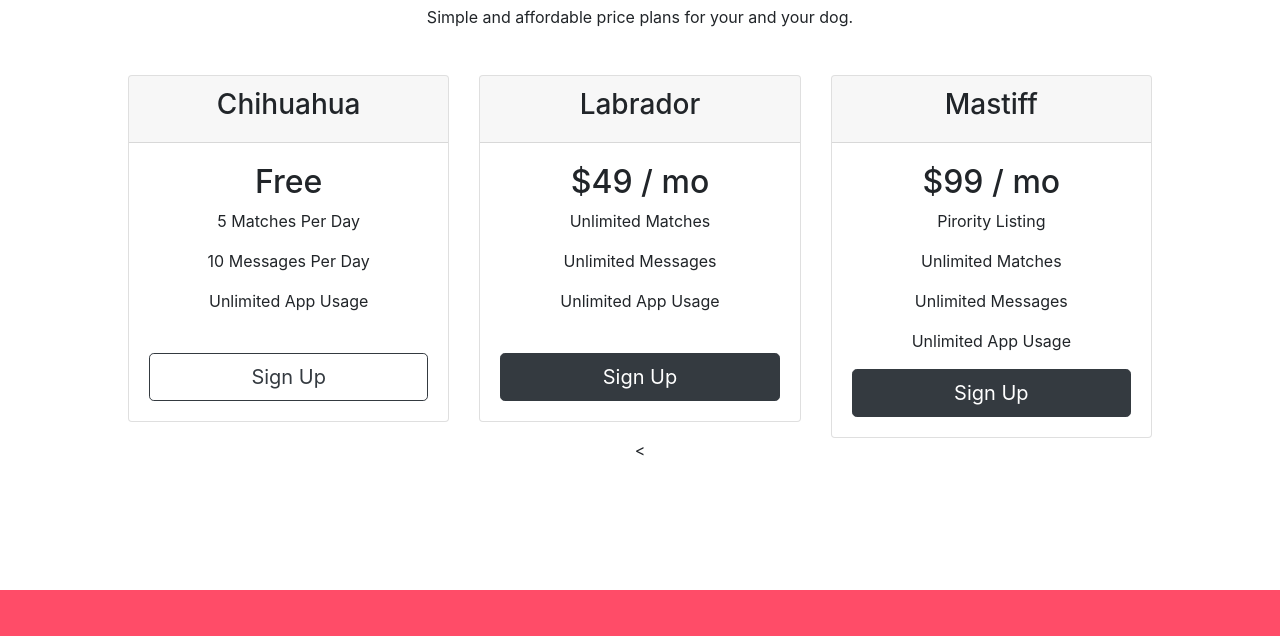
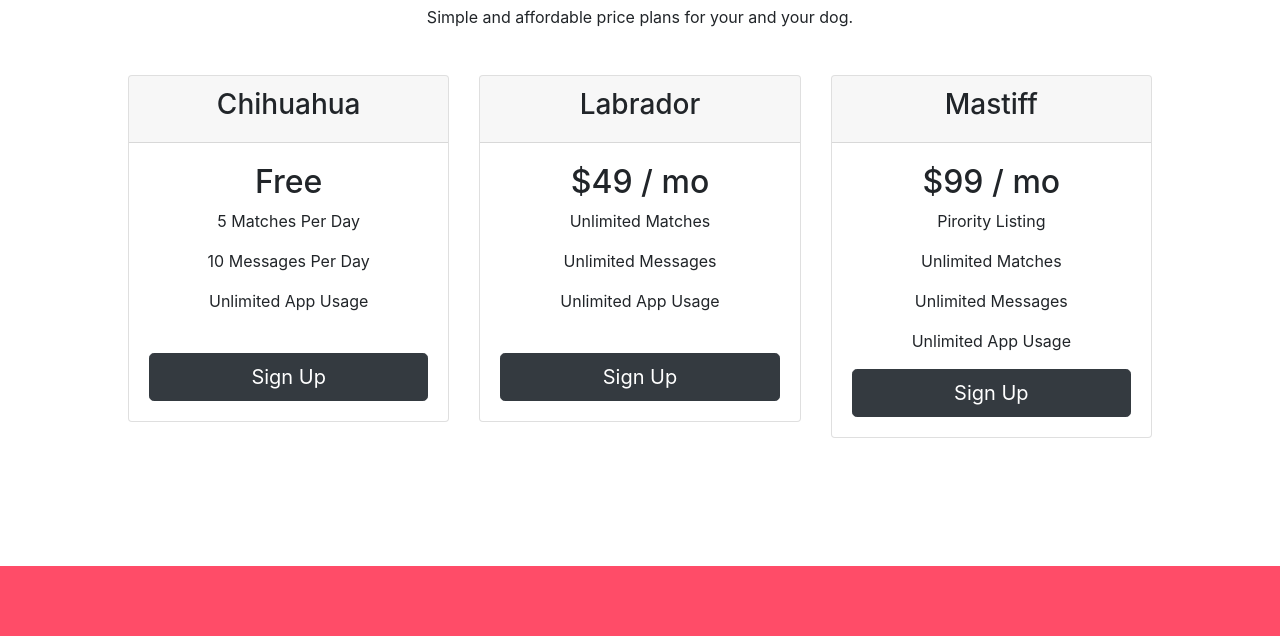
Before and after one commit to DEATH69DEALER/Tindog, a plain HTML site: page index.html in a window 1280 px wide. Shown: the part 2111-2747 px from the top of the page. Drawn offline with nearby package versions, Linux system fonts and the light colour scheme.

Commit message:
Update index.html

```diff
--- a/index.html
+++ b/index.html
@@ -175,7 +175,7 @@
                 <p>Unlimited App Usage</p>
               <br>
 
-                <button type="button" class="btn btn-lg btn-block btn-outline-dark">Sign Up</button>
+                <button type="button" class="btn btn-lg btn-block btn-dark">Sign Up</button>
 
               </div>
 
@@ -229,7 +229,7 @@
 
 
     </div>
-<
+
   </section>
 
 
```
